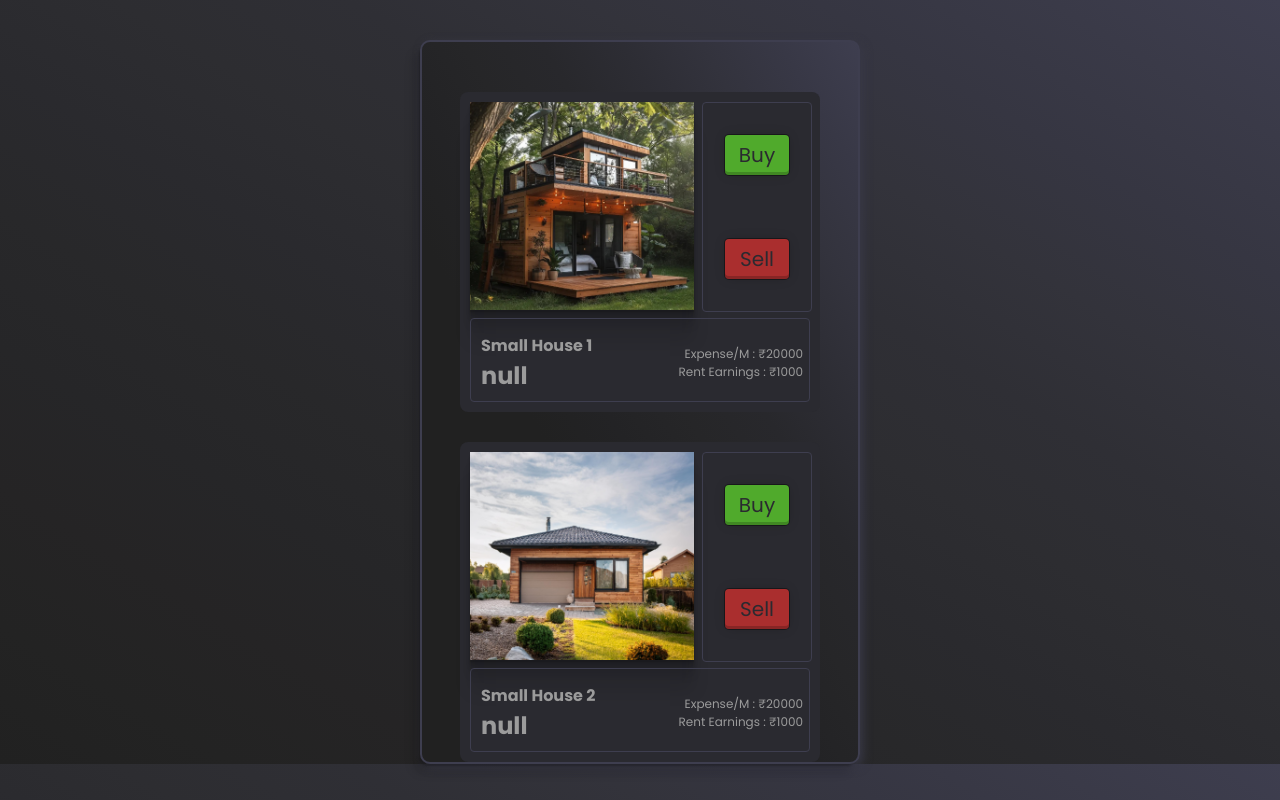
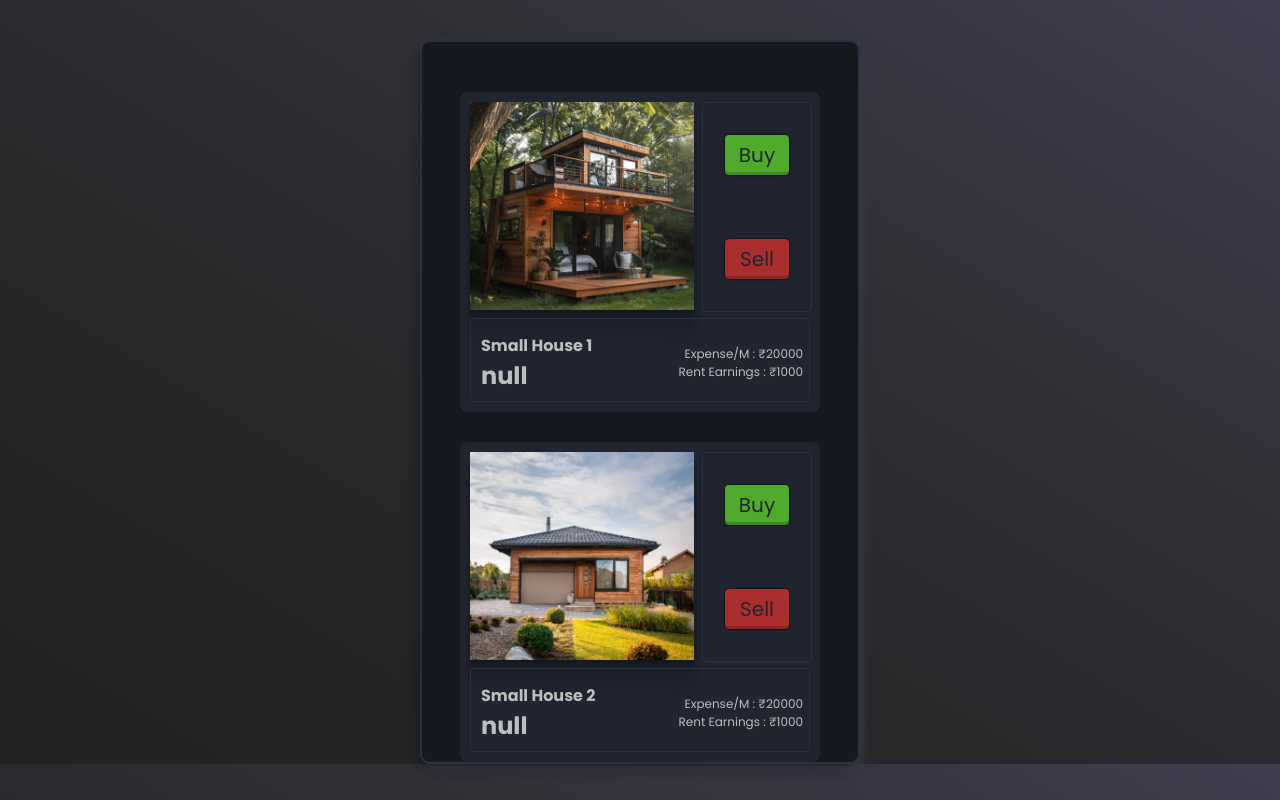
Before and after one commit to Akshay-V-P/Rich-Race, a plain HTML site: page house-purchase.html in a window 1280 px wide. Drawn offline with Linux system fonts and the light colour scheme.

Commit message:
Theme update

```diff
--- a/game-style.css
+++ b/game-style.css
@@ -1,9 +1,9 @@
 :root {
     --mainlightcolor : #bebebe;
-    --mainbgcolor : linear-gradient(to right top, #212121, #212121, #212121, #212121, #212121, #232325, #262628, #28282c, #2d2d34, #33333d, #383846, #3e3e4f);
-    --maincolor : #2a2a30;
-    --bordercolor : #3e3e4f;
-    --textcolor : #9b9b9b;
+    --mainbgcolor : #161920;
+    --maincolor : #212530;
+    --bordercolor : #2b313f;
+    --textcolor : #bebebe;
 }
 
 body {
@@ -31,7 +31,7 @@ body {
             3px 3px 10px #383846;
     position: relative;
     border-radius: 10px;
-    background-image: var(--mainbgcolor);
+    background-color: var(--mainbgcolor);
 }
 
 #game-name{
@@ -40,6 +40,7 @@ body {
     margin-top: 10px;
     margin-bottom: 2px;
     color: var(--mainlightcolor);
+
 }
 
 .balance-display {
@@ -666,8 +667,9 @@ header h1 {
     position: absolute;
     top: 100px;
     left: calc(50% - 110px);
-    background-color: var(--textcolor);
-    border: 2px solid var(--mainlightcolor);
+    background-color: var(--maincolor);
+    border: 2px solid var(--bordercolor);
+    color: var(--textcolor);
     font-weight: 700;
     margin: 0;
     text-align: center;
@@ -735,7 +737,7 @@ header h1 {
     flex-direction: column;
     align-items: center;
     justify-content: center;
-    border: 1px solid #383838;
+    border: 1px solid var(--bordercolor);
     border-radius: 10px;
 }
 
--- a/house-purchase.css
+++ b/house-purchase.css
@@ -1,9 +1,9 @@
 :root {
     --mainlightcolor : #bebebe;
-    --mainbgcolor : linear-gradient(to right top, #212121, #212121, #212121, #212121, #212121, #232325, #262628, #28282c, #2d2d34, #33333d, #383846, #3e3e4f);
-    --maincolor : #2a2a30;
-    --bordercolor : #3e3e4f;
-    --textcolor : #9b9b9b;
+    --mainbgcolor : #161920;
+    --maincolor : #212530;
+    --bordercolor : #2b313f;
+    --textcolor : #bebebe;
 }
 
 body {
```
